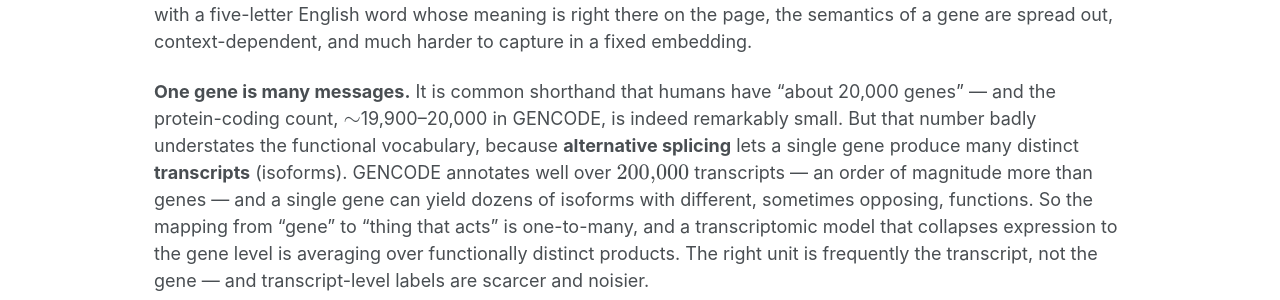
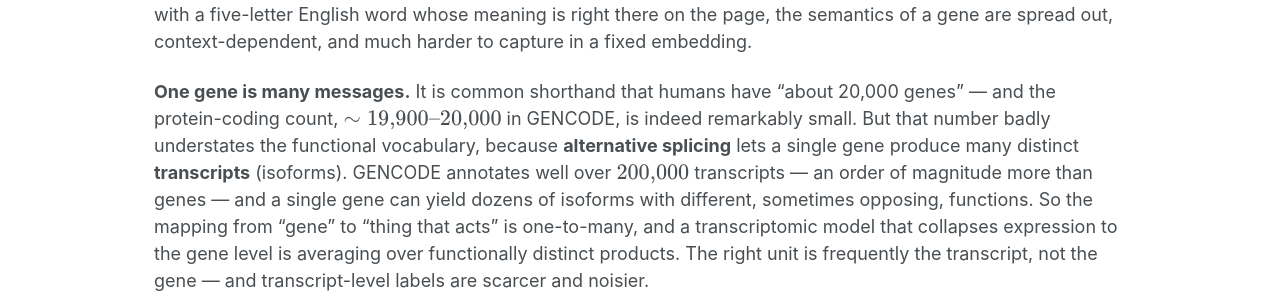
Before and after one commit to josephrich98/joseph_rich_blog, a Jekyll site: the page built from site/_posts/2026-06-03-genomics-vs-nlp.md, in a window 1280 px wide and 900 px high, scrolled down 7366 px. Shown: the part 157-457 px from the top of the window. Built offline with Jekyll 4.4.1, drawn with Linux system fonts in a browser that asks for light colours; a script that is not in the unit is left out; comment, search, counter and statistics services are not loaded; some of the changed text lies outside the part shown.

Commit message:
passes unit tests

```diff
--- a/site/_posts/2026-06-03-genomics-vs-nlp.md
+++ b/site/_posts/2026-06-03-genomics-vs-nlp.md
@@ -113,8 +113,8 @@
 strings differ at $$0.75$$ and two unrelated English documents at essentially $$1$$.
 The within-species genomic "corpus" is roughly a thousandfold more redundant than
 text. **(b)** Within one genome, single-nucleotide variants and small indels
-dominate as *events* ($$\sim$$4.5M) but touch only a few Mb; structural variants are
-rare as events ($$\sim$$2,500) yet rearrange $$\sim$$20 Mb — the majority of the bases
+dominate as *events* ($$\sim 4.5\text{M}$$) but touch only a few Mb; structural variants are
+rare as events ($$\sim 2{,}500$$) yet rearrange $$\sim 20\,\mathrm{Mb}$$ — the majority of the bases
 that actually differ, and the least
 studied.](/images/posts/genomics-vs-nlp/corpus_redundancy.png)
 
@@ -122,7 +122,7 @@
 gave rise to everyone alive passed through a long period of small **effective
 population size** ($$N_e$$ on the order of $$10^{4}$$) and a series of out-of-Africa
 bottlenecks tens of thousands of years ago (conventionally placed
-$$\sim$$50,000–70,000 years ago). The practical consequence for a modeler is
+$$\sim 50{,}000\text{–}70{,}000$$ years ago). The practical consequence for a modeler is
 profound: **the common variants you see are old and shared.** They are ancestral
 polymorphisms that predate the bottleneck, inherited by everyone and merely
 *reshuffled* into new combinations by recombination each generation. There is not
@@ -344,7 +344,7 @@
 much harder to capture in a fixed embedding.
 
 **One gene is many messages.** It is common shorthand that humans have "about
-20,000 genes" — and the protein-coding count, $$\sim$$19,900–20,000 in GENCODE, is
+20,000 genes" — and the protein-coding count, $$\sim 19{,}900\text{–}20{,}000$$ in GENCODE, is
 indeed remarkably small. But that number badly understates the functional
 vocabulary, because **alternative splicing** lets a single gene produce many
 distinct **transcripts** (isoforms). GENCODE annotates well over $$200{,}000$$
@@ -383,8 +383,8 @@
 here, fixing the mRNA level leaves protein spanning a wide band, because
 translation and degradation are not observed in the RNA. **(b)** The multiple-
 testing tax: expected false positives at $$\alpha = 0.05$$ *without* correction grow
-linearly with the number of tests — about $$1{,}000$$ across a $$\sim$$20k-gene
-transcriptome and $$\sim$$50{,}000 across a $$\sim$$1M-variant GWAS — which is why
+linearly with the number of tests — about $$1{,}000$$ across a $$\sim 20\text{k}$$-gene
+transcriptome and $$\sim 50{,}000$$ across a $$\sim 1\text{M}$$-variant GWAS — which is why
 genome-wide significance is set near $$5\times 10^{-8}$$.](/images/posts/genomics-vs-nlp/proxy_and_testing.png)
 
 So why does the field overwhelmingly sequence RNA if protein is what matters? Not
```
Also changed, not shown: posts/genomics-vs-nlp/main.md (+6 -6 lines), site/_pages/about.md (+1 -1 lines), 1 other file.
